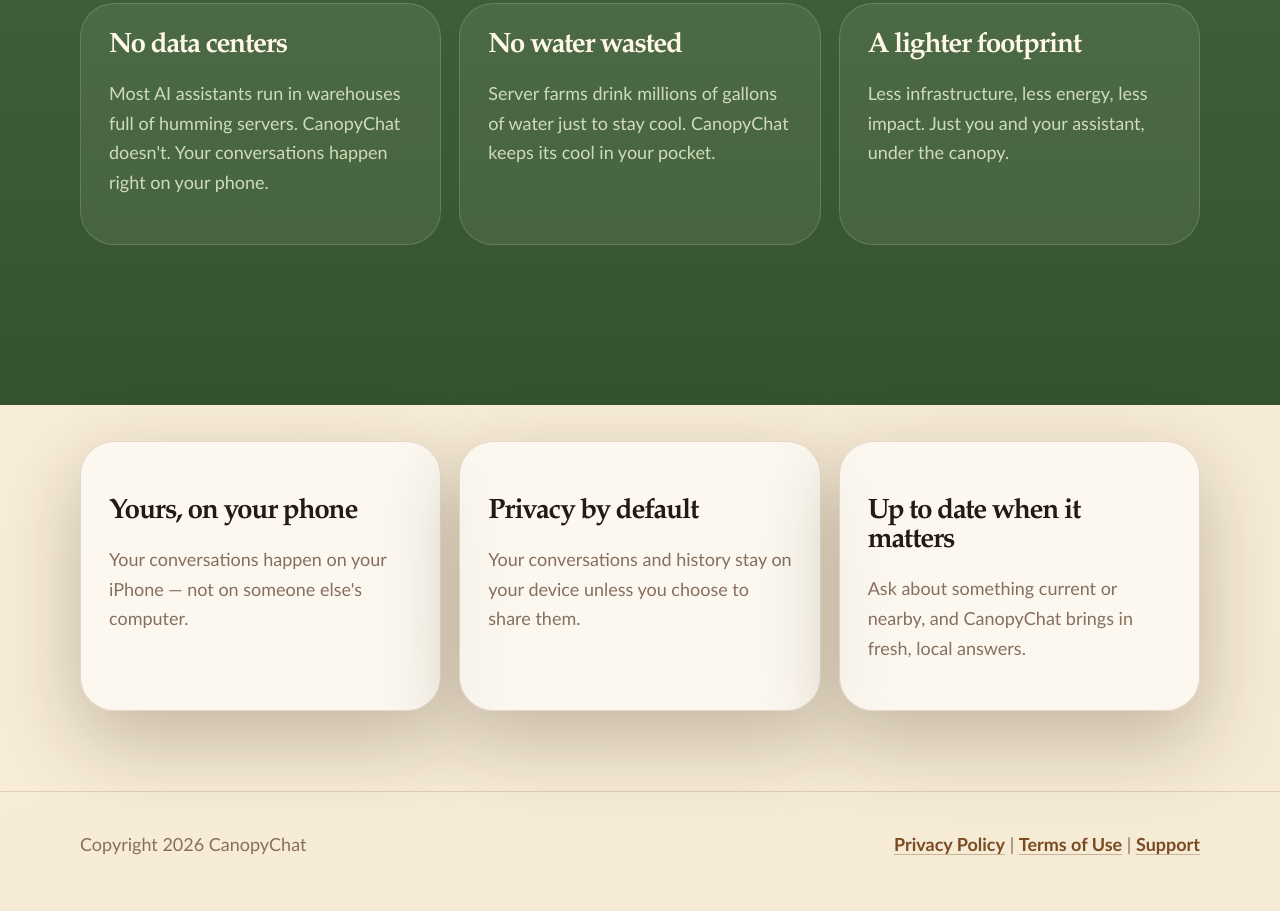
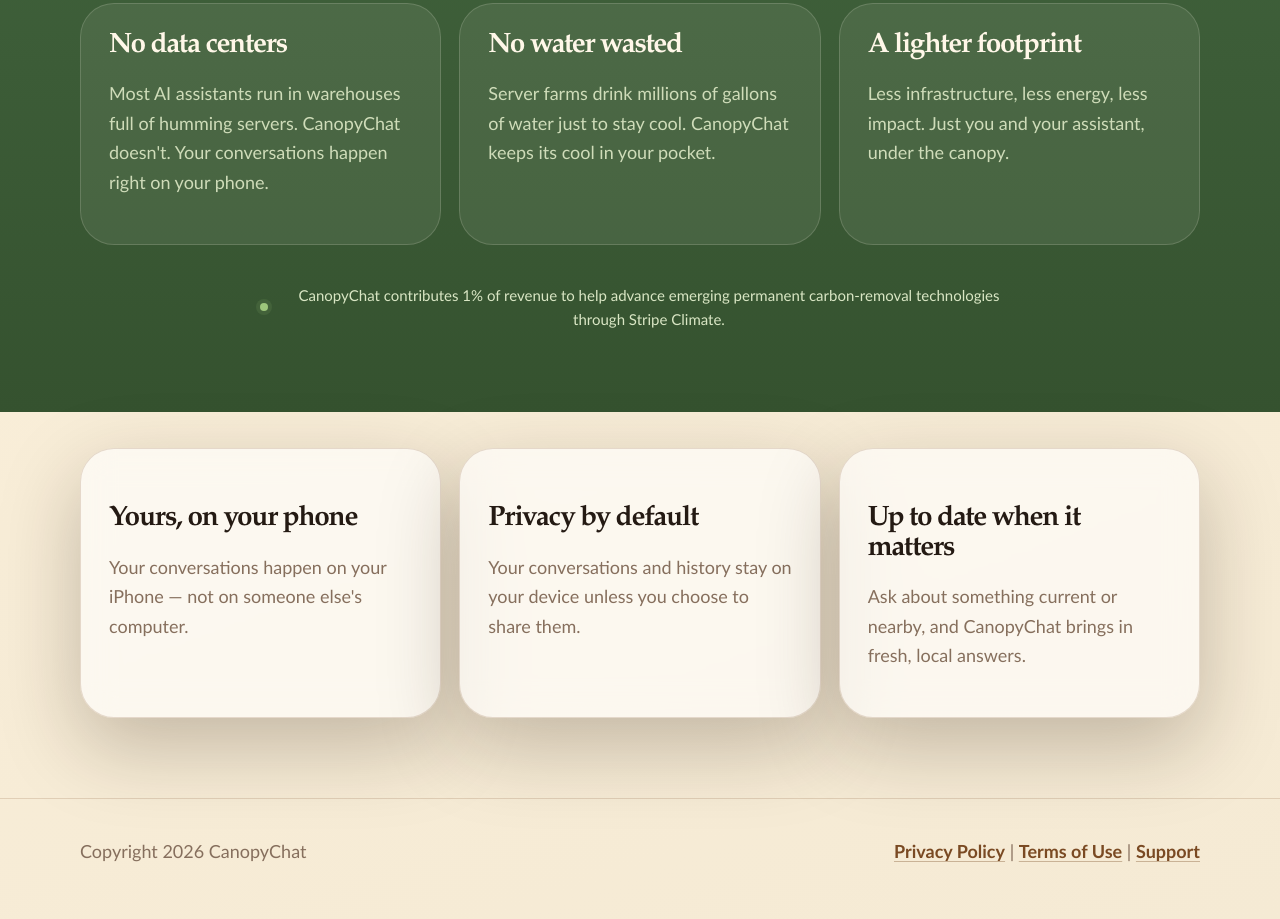
Before and after one commit to nathanaelguitar/canopy_publicsite, a plain HTML site: page index.html in a window 1280 px wide. Shown: the part 1445-2364 px from the top of the page. Drawn offline with Linux system fonts and the light colour scheme.

Commit message:
Add Stripe Climate commitment

```diff
--- a/assets/styles.css
+++ b/assets/styles.css
@@ -350,6 +350,28 @@
 
 .eco .panel p {
   color: #cfdcb9;
+}
+
+.climate-commitment {
+  display: flex;
+  align-items: center;
+  justify-content: center;
+  gap: 10px;
+  max-width: 760px;
+  margin: -42px auto 0;
+  color: #d9e6c4;
+  font-size: 15px;
+  text-align: center;
+}
+
+.climate-commitment::before {
+  content: "";
+  flex: 0 0 auto;
+  width: 8px;
+  height: 8px;
+  border-radius: 999px;
+  background: #9dc67b;
+  box-shadow: 0 0 0 4px rgba(157, 198, 123, 0.12);
 }
 
 .grid {
--- a/index.html
+++ b/index.html
@@ -110,6 +110,7 @@
             <p>Less infrastructure, less energy, less impact. Just you and your assistant, under the canopy.</p>
           </article>
         </div>
+        <p class="climate-commitment">CanopyChat contributes 1% of revenue to help advance emerging permanent carbon-removal technologies through Stripe Climate.</p>
       </div>
     </section>
 
```
